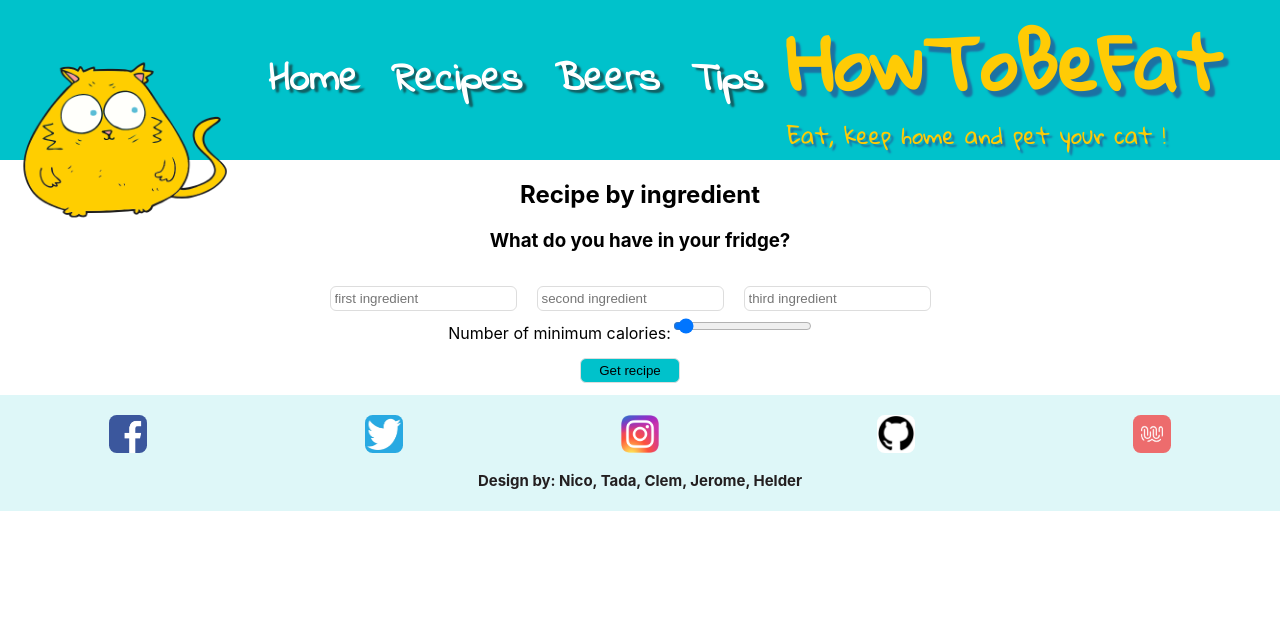
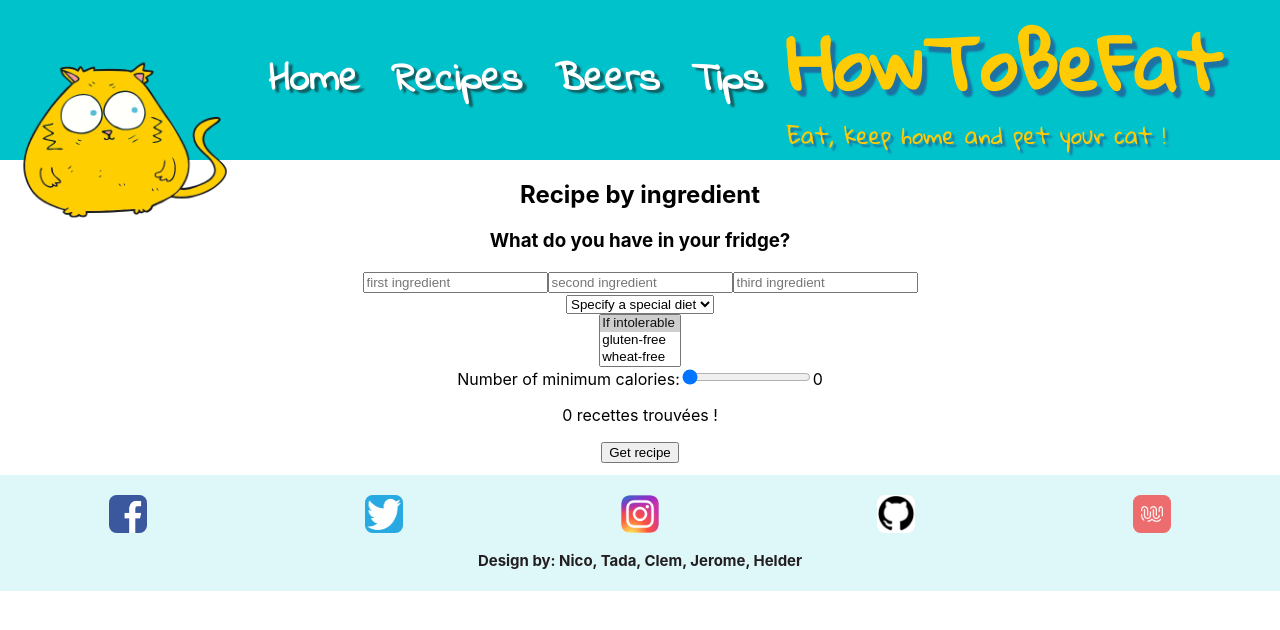
Before and after one commit to WildCodeSchool/paris-0320-project2-howToBeFat, a React (Create React App) app: page /RecipeSearch in a window 1280 px wide. Shown: the top 630 px of the page. Built offline with nearby package versions, Linux system fonts and the light colour scheme; a web font is replaced by a local one.

Commit message:
The recipe search is fonctionnal, add search for diet regimes and tolerable. The composant is independant and make a call to the api by itself

```diff
--- a/src/components/RecipeCard.js
+++ b/src/components/RecipeCard.js
@@ -2,18 +2,17 @@ import React from 'react'
 import axios from 'axios'
 import RecipeSearch from './RecipeSearch'
 import DisplayRecipe from './DisplayRecipe'
-import GetRecipeApiDatas from './getRecipeApiDatas'
 
 class RecipeCard extends React.Component {
 
   state = {
     recipe: '',
-    ingredients: [],
-    ingredient1: "",
-    ingredient2: "",
-    ingredient3: "",
-    errorIngredient: "",
-    userCalories: 0
+    ingredients: []
+    // ingredient1: "",
+    // ingredient2: "",
+    // ingredient3: "",
+    // errorIngredient: "",
+    // userCalories: 0
   }
 
   getRecipe(ingredient1, ingredient2, ingredient3, userCalories) {
@@ -37,19 +36,16 @@ class RecipeCard extends React.Component {
         // Search for the recipe whom match with the max of calories
         const objectUri = res1.filter(x => x.recipe.calories === thisCalories)[0]
         // Define the state with the research recipe and the ingredients which go with
-        console.log(res.data.count, "numberRecipeFound")
-        console.log(randomNum, "randomNum")
         this.setState({
           recipe: objectUri.recipe,
           ingredients: objectUri.recipe.ingredientLines,
-          ingredient1: '',
-          ingredient2: '',
-          ingredient3: '',
-          errorIngredient: ""
+          // ingredient1: '',
+          // ingredient2: '',
+          // ingredient3: '',
+          // errorIngredient: ""
         })
-
       })
-      .catch(error => this.setState({ errorIngredient: "Erreur dans la saie des ingrédients" }))
+    // .catch(error => this.setState({ errorIngredient: "Erreur dans la saie des ingrédients" }))
 
   }
 
@@ -62,32 +58,32 @@ class RecipeCard extends React.Component {
     return time > 60 ? `${hours} ${unity} and ${minutes} minutes` : `${minutes} minutes`
   }
 
-  submitForm = (e) => {
-    e.preventDefault()
-    this.getRecipe(this.state.ingredient1, this.state.ingredient2, this.state.ingredient3, this.state.userCalories)
-    console.log(this.state.ingredient1, "ingredient1")
-    console.log(this.state.ingredient2, "ingredient2")
-    console.log(this.state.ingredient3, "ingredient3")
-  }
+  // submitForm = (e) => {
+  //   e.preventDefault()
+  //   this.getRecipe(this.state.ingredient1, this.state.ingredient2, this.state.ingredient3, this.state.userCalories)
+  //   console.log(this.state.ingredient1, "ingredient1")
+  //   console.log(this.state.ingredient2, "ingredient2")
+  //   console.log(this.state.ingredient3, "ingredient3")
+  // }
   getOtherRecipe = () => {
     this.getRecipe()
   }
 
-  handleChange = (e) => {
-    let userIngredient1 = e.target.id === "firstIngredient" ? e.target.value : this.state.ingredient1
-    let userIngredient2 = e.target.id === "secondIngredient" ? e.target.value : this.state.ingredient2
-    let userIngredient3 = e.target.id === "thirdIngredient" ? e.target.value : this.state.ingredient3
-    let actualUserCalories = e.target.id === "actualUserCalories" ? e.target.value : this.state.userCalories
+  // handleChange = (e) => {
+  //   let userIngredient1 = e.target.id === "firstIngredient" ? e.target.value : this.state.ingredient1
+  //   let userIngredient2 = e.target.id === "secondIngredient" ? e.target.value : this.state.ingredient2
+  //   let userIngredient3 = e.target.id === "thirdIngredient" ? e.target.value : this.state.ingredient3
+  //   let actualUserCalories = e.target.id === "actualUserCalories" ? e.target.value : this.state.userCalories
 
 
-    this.setState({
-      ingredient1: userIngredient1,
-      ingredient2: userIngredient2,
-      ingredient3: userIngredient3,
-      userCalories: actualUserCalories,
-    })
-    // console.log(this.state.ingredient3)
-  }
+  //   this.setState({
+  //     ingredient1: userIngredient1,
+  //     ingredient2: userIngredient2,
+  //     ingredient3: userIngredient3,
+  //     userCalories: actualUserCalories,
+  //   })
+  //   // console.log(this.state.ingredient3)
+  // }
 
 
 
@@ -101,14 +97,8 @@ class RecipeCard extends React.Component {
 
     return (
       <div className="RecipeCard" >
-        <RecipeSearch
-          handleChange={this.handleChange}
-          submitForm={this.submitForm}
-          errorIngredient={this.state.errorIngredient}
-          actualUserCalories={this.state.userCalories}
-        />
         <DisplayRecipe getOtherRecipe={this.getOtherRecipe} ingredientsList={this.state.ingredients} recipe={this.state.recipe} preparationTime={this.getPreparationTime(totalTime)} calories={calories} />
-        <GetRecipeApiDatas ingredients="cheese" calories={100} />
+        <RecipeSearch />
       </div>
     );
   }
--- a/src/components/RecipeSearch.js
+++ b/src/components/RecipeSearch.js
@@ -1,33 +1,139 @@
-import React from 'react'
-import './RecipeSearch.css'
+import React, { useState } from 'react'
+import axios from 'axios'
 
-class RecipeSearch extends React.Component {
+const intolerable = ["gluten-free", "wheat-free", "egg-free", "peanut-free", "tree-nut-free",
+  "soy-free", "fish-free", "shellfish-free", "pork-free", "sesame-free", "alcohol-free", "sulphite-free", "dairy-free"]
+const specialDiet = ["vegetarian", "pescatarian", "kosher", "vegan"]
 
-  render() {
-    const { submitForm, handleChange, errorIngredient, actualUserCalories } = { ...this.props }
+const RecipeSearch = () => {
+
+  const [numOfResult, setNumOfResult] = useState(0)
+  const [userIngredient1, setUserIngredient1] = useState('')
+  const [userIngredient2, setUserIngredient2] = useState('')
+  const [userIngredient3, setUserIngredient3] = useState('')
+  const [userCalories, setUserCalories] = useState(0)
+  const [userDiets, setUserDiets] = useState('')
+  const [errorRequest, setErrorRequest] = useState(false)
+  const [recipe, SetRecipes] = useState([])
+
+  // Generate a random number
+  const getRandomNumber = (max) => Math.floor(Math.random() * Math.floor(max))
+  //Define the range of search for the api request
+  const defineRangeNumber = (nbResults) => {
+    console.log(nbResults, "firstresult")
+    const rangewidth = 10
+    const numberToRandom = getRandomNumber(Math.ceil(nbResults / rangewidth))
+    console.log(numberToRandom, "numberRandom")
+    const max = (numberToRandom * rangewidth) + rangewidth > nbResults ? nbResults - 1 : (numberToRandom * rangewidth) + rangewidth
+    console.log(max, "max")
+    const min = max - rangewidth < 0 ? 0 : max - rangewidth
+    return `&from=${min}&to=${max}`
+  }
+
+  const defineRequestUrl = (nbResults) => {
+    nbResults = nbResults > 100 ? 100 : nbResults
+    const calories = userCalories && `&calories=${userCalories}`
+    const ingredients = userIngredient1 && `${userIngredient1},${userIngredient2},${userIngredient3}`
+    const diet = userDiets && `&health=${userDiets}`
+    console.log(diet, "diet")
+    const rangeRequest = nbResults ? defineRangeNumber(nbResults) : ''
+    // url which will be send to the API request
+    return `https://api.edamam.com/search?q=${ingredients}${calories}${rangeRequest}${diet}&app_id=812f083c&app_key=57cd06930f1a1d5818380b512897cc58`
+
+  }
+
+  // We verify if the number of results are define
+  const callApi = (url) => numOfResult === 0 ? getNumRecipes(url) : getApiDatas(url)
+  // If the number of result is unknown, we go fetch it
+  const getNumRecipes = (url) => {
+    axios.get(url)
+      .then((res) => {
+        console.log(res.data.count, "first")
+        setNumOfResult(res.data.count)
+        getApiDatas(defineRequestUrl(res.data.count))
+      })
+      .catch(e => setErrorRequest("Error, please check your ingredients"))
+  }
+  // Else we fetch the datas
+  const getApiDatas = (url) => {
+    axios.get(url)
+      .then(res => {
+        console.log(res.data.hits, "hits")
+        SetRecipes(res.data.hits)
+      })
+  }
+
+  const submitForm = (e) => {
+    e.preventDefault()
+    callApi(defineRequestUrl())
+  }
+
+  const handleChange = (e) => {
+    const value = (e.target.value).toLowerCase()
+    switch (e.target.id) {
+      case "userIngredient1":
+        setUserIngredient1(value)
+        break
+      case "userIngredient2":
+        setUserIngredient2(value)
+        break
+      case "userIngredient3":
+        setUserIngredient3(value)
+        break
+      case "userCalories":
+        setUserCalories(e.target.value)
+        break
+      case "specialDiets":
+        setUserDiets(e.target.value)
+        break
+      default:
+    }
+  }
+
   return (
     <div className='recipeSearch'>
       <h2>Recipe by ingredient</h2>
       <h3>What do you have in your fridge?</h3>
       <div className='ingredientSearch'>
         <form onSubmit={submitForm} class="form-example">
-            <label htmlFor='firstIngredient'></label>
-            <input onChange={handleChange} id='firstIngredient' type='text' placeholder='first ingredient' required pattern="[A-Za-z]+"></input>
+          <label htmlFor='userIngredient1'></label>
+          <input onChange={handleChange} id='userIngredient1' type='text' placeholder='first ingredient' required pattern="[A-Za-z]+"></input>
 
-            <label htmlFor='secondIngredient'></label>
-            <input onChange={handleChange} id='secondIngredient' type='text' placeholder='second ingredient' />
+          <label htmlFor='userIngredient2'></label>
+          <input onChange={handleChange} id='userIngredient2' type='text' placeholder='second ingredient' />
 
-            <label htmlFor='thirdIngredient'></label>
-            <input onChange={handleChange} id='thirdIngredient' type='text' placeholder='third ingredient' />
-            <div>{errorIngredient}</div>
-            <label htmlFor="actualUserCalories">Number of minimum calories:</label>
-            <input onChange={handleChange} type="range" id="actualUserCalories" name="actualUserCalories" min="0" max="10000" step="1" />{actualUserCalories}
+          <label htmlFor='userIngredient3'></label>
+          <input onChange={handleChange} id='userIngredient3' type='text' placeholder='third ingredient' />
+          <div>{errorRequest}</div>
+          <div>
+            <select id="specialDiets" name="specialDiets" onChange={handleChange}>
+              <option selected>Specify a special diet</option>
+              {specialDiet.map(diet => <option key={diet} value={diet}>{diet}</option>)}
+            </select><br />
+            <select id="intolerable" name="intolerable" multiple size="3">
+              <option selected>If intolerable</option>
+              {intolerable.map(diet => <option key={diet}>{diet}</option>)}
+            </select>
+          </div>
+          <label htmlFor="userCalories">Number of minimum calories:</label>
+          <input onChange={handleChange} type="range" id="userCalories" name="userCalories" min="0" max="10000" step="1" />{userCalories}
+          <p>{numOfResult} recettes trouvées !</p>
           <div><input className="submit" type="submit" value="Get recipe"></input></div>
         </form>
+        {recipe[0] &&
+          <>
+            <fieldset>
+              <legend>Other recipes</legend>
+              <ul>{recipe && recipe.map((e, id) => <li key={id}>{e.recipe.label}</li>)}</ul>
+            </fieldset>
+            <h3>{recipe[0].recipe.label}</h3>
+            <p><img src={recipe[0].recipe.image} alt={recipe[0].recipe.label} /></p>
+          </>
+        }
+
       </div>
     </div>
   )
 }
-}
 
 export default RecipeSearch
--- a/src/components/getRecipeApiDatas.js
+++ /dev/null
@@ -1,109 +0,0 @@
-import React, { useState } from 'react'
-import axios from 'axios'
-
-const GetRecipeApiDatas = () => {
-
-  const [numOfResult, setNumOfResult] = useState(0)
-  const [userIngredient1, setUserIngredient1] = useState('')
-  const [userIngredient2, setUserIngredient2] = useState('')
-  const [userIngredient3, setUserIngredient3] = useState('')
-  const [userCalories, setUserCalories] = useState(0)
-  const [errorRequest, setErrorRequest] = useState(false)
-  const [recipe, SetRecipes] = useState([])
-
-  // Generate a random number
-  const getRandomNumber = (max) => Math.floor(Math.random() * Math.floor(max))
-  //Define the range of search for the api request
-  const defineRangeNumber = (nbResults) => {
-    console.log(nbResults, "firstresult")
-    const rangewidth = 50
-    const numberToRandom = getRandomNumber(Math.ceil(nbResults / rangewidth))
-    console.log(numberToRandom, "numberRandom")
-    const max = (numberToRandom * rangewidth) + rangewidth > nbResults ? nbResults - 1 : (numberToRandom * rangewidth) + rangewidth
-    console.log(max, "max")
-    const min = max - rangewidth < 0 ? 0 : max - rangewidth
-    return `&from=${min}&to=${max}`
-  }
-
-  const defineRequestUrl = (count) => {
-    count = count ? count : numOfResult
-    const calories = userCalories && `&calories=${userCalories}`
-    const ingredients = userIngredient1 && `${userIngredient1},${userIngredient2},${userIngredient3}`
-    console.log(count, "inDefine")
-    const rangeRequest = count ? defineRangeNumber(count) : ''
-    // url which will be send to the API request
-    return `https://api.edamam.com/search?q=${ingredients}${calories}${rangeRequest}&app_id=812f083c&app_key=57cd06930f1a1d5818380b512897cc58`
-
-  }
-
-  // We verify if the number of results are define
-  const callApi = (url) => numOfResult === 0 ? getNumRecipes(url) : getApiDatas(url)
-  // If the number of result is unknown, we go fetch it
-  const getNumRecipes = (url) => {
-    axios.get(url)
-      .then((res) => {
-        console.log(res.data.count, "first")
-        setNumOfResult(res.data.count)
-        getApiDatas(defineRequestUrl(res.data.count))
-      })
-      .catch(e => setErrorRequest("Error, please check your ingredients"))
-  }
-  // Else we fetch the datas
-  const getApiDatas = (url) => {
-    axios.get(url)
-      .then(res => {
-        SetRecipes(res.data.hits.recipe)
-      })
-  }
-
-  const submitForm = (e) => {
-    e.preventDefault()
-    callApi(defineRequestUrl())
-  }
-
-  const handleChange = (e) => {
-    switch (e.target.id) {
-
-      case "userIngredient1":
-        setUserIngredient1(e.target.value)
-        break
-      case "userIngredient2":
-        setUserIngredient2(e.target.value)
-        break
-      case "userIngredient3":
-        setUserIngredient3(e.target.value)
-        break
-      case "userCalories":
-        setUserCalories(e.target.value)
-        break
-      default:
-    }
-  }
-
-  return (
-    <div className='recipeSearch'>
-      <h2>Recipe by ingredient</h2>
-      <h3>What do you have in your fridge?</h3>
-      <div className='ingredientSearch'>
-        <form onSubmit={submitForm} class="form-example">
-          <label htmlFor='userIngredient1'></label>
-          <input onChange={handleChange} id='userIngredient1' type='text' placeholder='first ingredient' required pattern="[A-Za-z]+"></input>
-
-          <label htmlFor='userIngredient2'></label>
-          <input onChange={handleChange} id='userIngredient2' type='text' placeholder='second ingredient' />
-
-          <label htmlFor='userIngredient3'></label>
-          <input onChange={handleChange} id='userIngredient3' type='text' placeholder='third ingredient' />
-          <div>{errorRequest}</div>
-          <label htmlFor="userCalories">Number of minimum calories:</label>
-          <input onChange={handleChange} type="range" id="userCalories" name="userCalories" min="0" max="10000" step="1" />{userCalories}
-          <p>{numOfResult} recettes trouvées !</p>
-          <div><input className="submit" type="submit" value="Get recipe"></input></div>
-        </form>
-        <ul>{recipe && recipe.map(e => e.label)}</ul>
-      </div>
-    </div>
-  )
-}
-
-export default GetRecipeApiDatas
```
Lines whose indentation alone changed are shown as unchanged.
